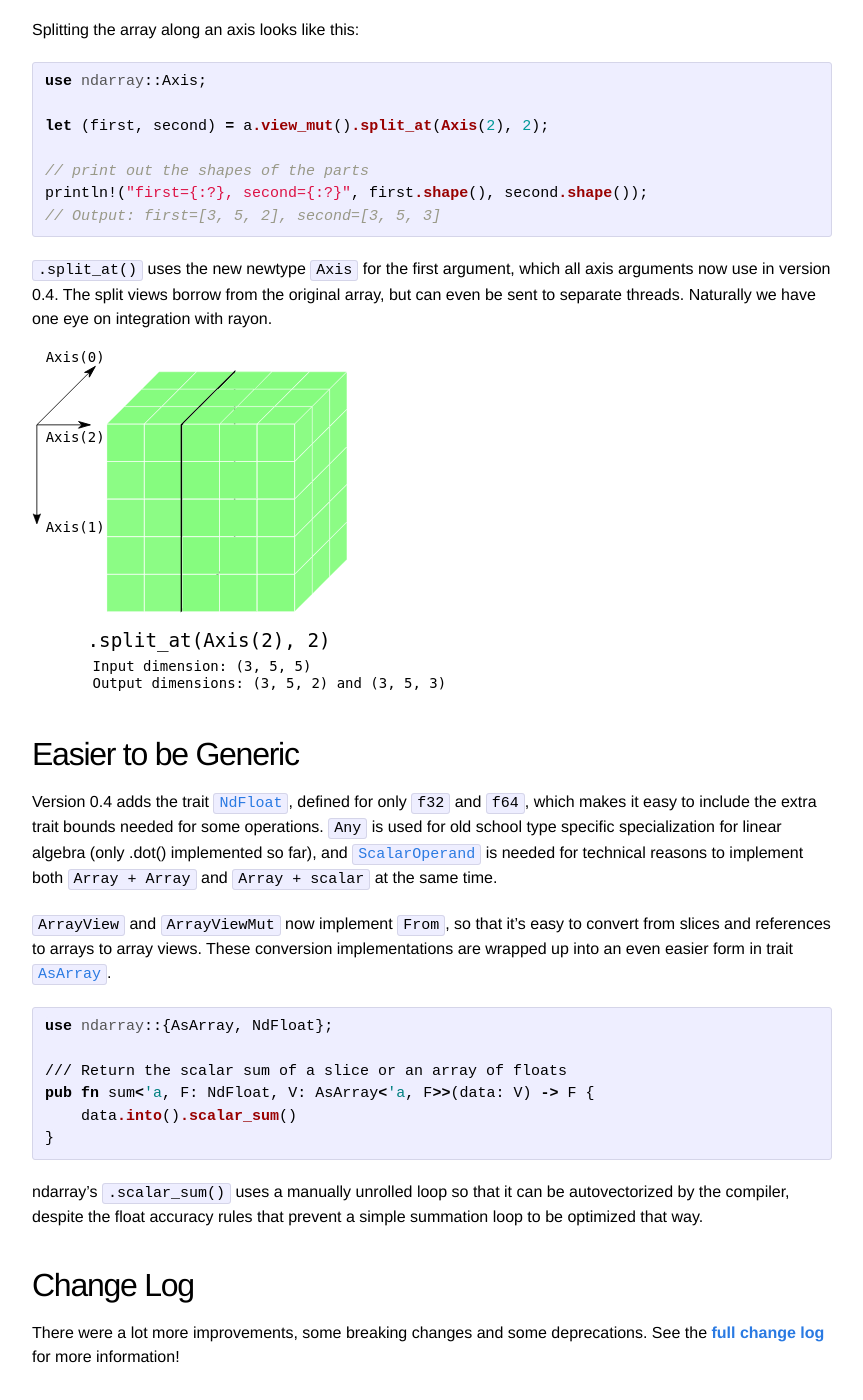
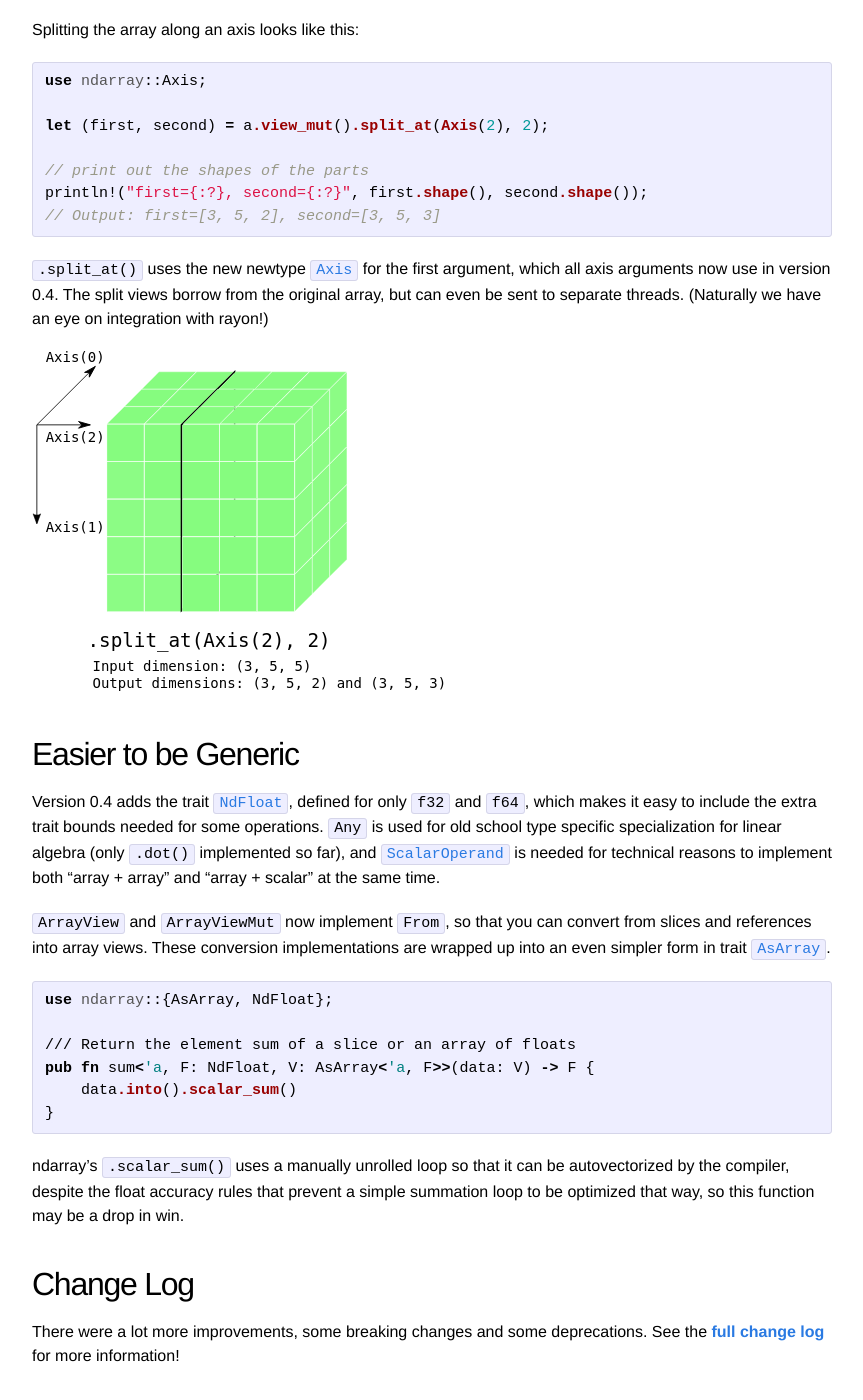
Before and after one commit to bluss/bluss.github.io, a Jekyll site: the page built from _posts/2016-03-05-ndarray-0.4.markdown, in a window 1280 px wide and 1400 px high, scrolled down 566 px. Shown: the whole window, without its empty margins (208-1071 px from the left). Built offline with Jekyll 4.4.1, drawn with Linux system fonts in a browser that asks for light colours; some of the changed text lies outside the part shown.

Commit message:
Corrections

```diff
--- a/_posts/2016-03-05-ndarray-0.4.markdown
+++ b/_posts/2016-03-05-ndarray-0.4.markdown
@@ -40,29 +40,30 @@ println!("first={:?}, second={:?}", first.shape(), second.shape());
 // Output: first=[3, 5, 2], second=[3, 5, 3]
 {% endhighlight %}
 
-`.split_at()` uses the new newtype `Axis` for the first argument, which all
+`.split_at()` uses the new newtype [`Axis`][ax] for the first argument, which all
 axis arguments now use in version 0.4. The split views borrow from the original
-array, but can even be sent to separate threads. Naturally we have one eye
-on integration with rayon.
+array, but can even be sent to separate threads. (Naturally we have an eye
+on integration with rayon!)
 
 <img alt="split-at" src="/split_at.svg" width="412px" height="340px">
 
+[ax]: https://bluss.github.io/rust-ndarray/master/ndarray/struct.Axis.html
 
 ## Easier to be Generic
 
 Version 0.4 adds the trait [`NdFloat`][3], defined for only `f32` and `f64`,
 which makes it easy to include the extra trait bounds needed for some
 operations. `Any` is used for old school type specific specialization for
-linear algebra (only .dot() implemented so far), and [`ScalarOperand`][4] is
-needed for technical reasons to implement both `Array + Array` and
-`Array + scalar` at the same time.
+linear algebra (only `.dot()` implemented so far), and [`ScalarOperand`][4] is
+needed for technical reasons to implement both "array + array" and
+"array + scalar" at the same time.
 
 [3]: http://bluss.github.io/rust-ndarray/master/ndarray/trait.NdFloat.html
 [4]: http://bluss.github.io/rust-ndarray/master/ndarray/trait.ScalarOperand.html
 
-`ArrayView` and `ArrayViewMut` now implement `From`, so that it's easy
-to convert from slices and references to arrays to array views. These
-conversion implementations are wrapped up into an even easier form
+`ArrayView` and `ArrayViewMut` now implement `From`, so that you can
+convert from slices and references into array views. These
+conversion implementations are wrapped up into an even simpler form
 in trait [`AsArray`][5].
 
 [5]: http://bluss.github.io/rust-ndarray/master/ndarray/trait.AsArray.html
@@ -70,7 +71,7 @@ in trait [`AsArray`][5].
 {% highlight rust %}
 use ndarray::{AsArray, NdFloat};
 
-/// Return the scalar sum of a slice or an array of floats
+/// Return the element sum of a slice or an array of floats
 pub fn sum<'a, F: NdFloat, V: AsArray<'a, F>>(data: V) -> F {
     data.into().scalar_sum()
 }
@@ -78,7 +79,8 @@ pub fn sum<'a, F: NdFloat, V: AsArray<'a, F>>(data: V) -> F {
 
 ndarray's `.scalar_sum()` uses a manually unrolled loop so that it
 can be autovectorized by the compiler, despite the float accuracy
-rules that prevent a simple summation loop to be optimized that way.
+rules that prevent a simple summation loop to be optimized that way,
+so this function may be a drop in win.
 
 ## Change Log
 
```
Also changed, not shown: other parts of _posts/2016-03-05-ndarray-0.4.markdown (+2 -2 lines).
